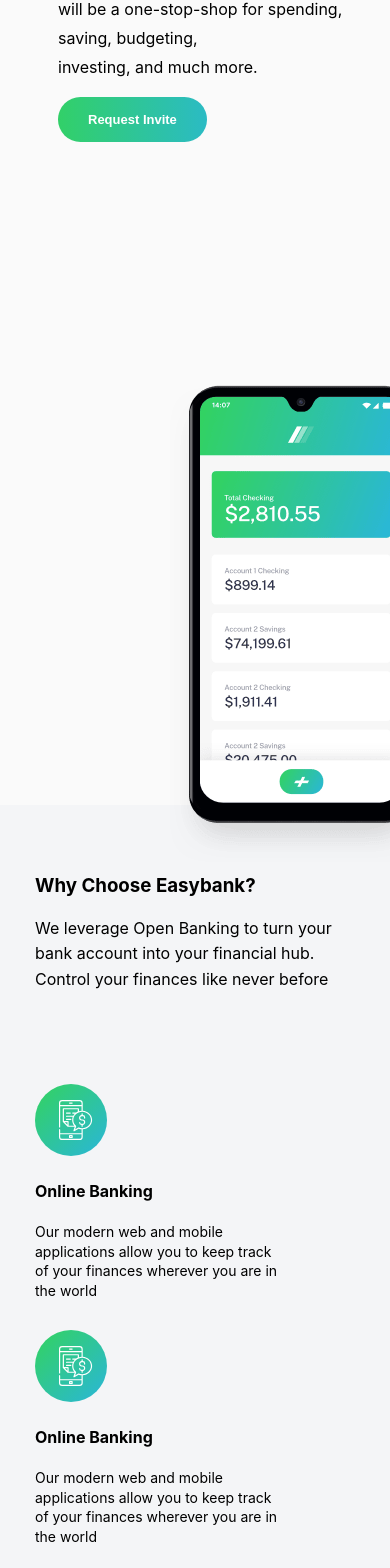
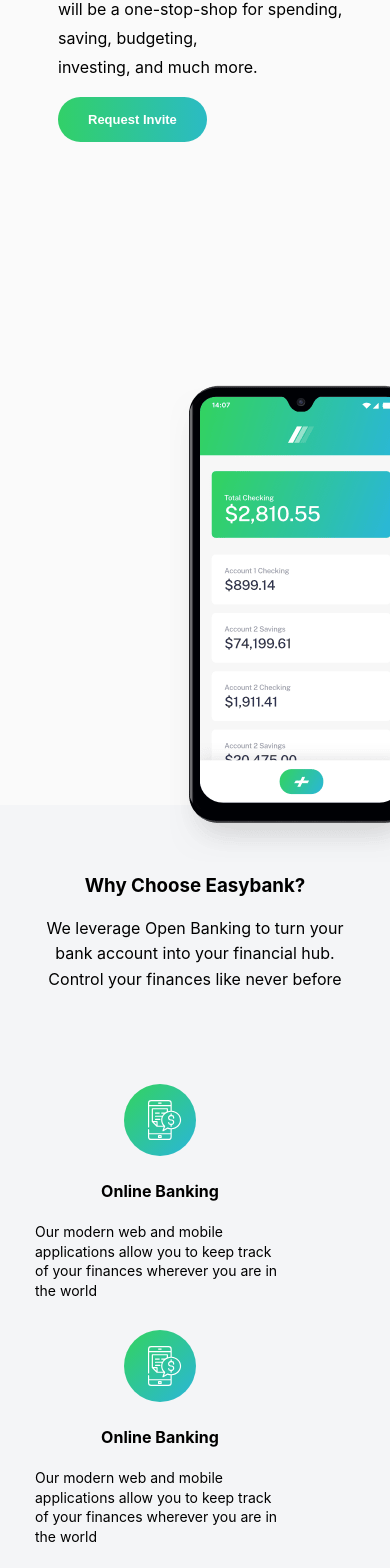
Before and after one commit to adeola2310/EasyBank, a React (Create React App) app: page / in a window 390 px wide. Shown: the part 395-1963 px from the top of the page. Built offline with nearby package versions, Linux system fonts and the light colour scheme.

Commit message:
responsiveness

```diff
--- a/src/App.css
+++ b/src/App.css
@@ -64,7 +64,6 @@
 
 @media screen and (max-width: 600px){
     .App{
-        overflow-x: hidden;
     }
 
     .home_content{
@@ -79,11 +78,12 @@
         margin: auto;
     }
     .home_image{
-        overflow-x: scroll;
+        /*overflow-x: scroll;*/
     }
 
     .why_header{
         padding: 50px 35px;
+        text-align: center;
     }
 
     .all_whys{
@@ -94,9 +94,12 @@
         grid-template-columns: repeat(1, 250px);
         grid-row-gap: 15px;
     }
+    .card{
+        text-align: center;
+    }
     .articles{
         background-color: #FAFAFA;
-        padding: 10px 35px;
+        padding: 10px 40px;
     }
     .all_articles{
         display: grid;
--- a/src/App.js
+++ b/src/App.js
@@ -46,7 +46,7 @@
                     <div className="card">
                         <img src={require('./images/icon-budgeting.svg')} alt="budget"/>
                         <h4> Online Banking</h4>
-                        <p style={{textAlign:"left", lineHeight:'1.4', fontSize: '14px'}}>
+                        <p style={{textAlign:"left", lineHeight:'1.4', fontSize: '14px'}} className="cards">
                             Our modern web and mobile applications allow you to keep track of your finances wherever you are in the world
                         </p>
                     </div>
--- a/src/UI/ArticleCard/ArtcleCard.css
+++ b/src/UI/ArticleCard/ArtcleCard.css
@@ -24,6 +24,6 @@
 
 @media screen and (max-width: 600px){
     .art_card{
-        padding: 0px;
+        margin: auto;
     }
 }
--- a/src/UI/button/button.css
+++ b/src/UI/button/button.css
@@ -9,3 +9,11 @@
     font-size: 13px;
     font-weight: bold;
 }
+
+
+@media screen and (max-width: 600px){
+    .button{
+        /*visibility: hidden;*/
+        /*display: none;*/
+    }
+}
--- a/src/components/Header/Header.css
+++ b/src/components/Header/Header.css
@@ -4,6 +4,10 @@
     height: 10vh;
 }
 
+.harmbugger{
+    /*visibility: hidden;*/
+    display: none;
+}
 .logo{
     padding: 15px;
 }
@@ -34,6 +38,11 @@
         padding: 5px 35px;
         justify-content: space-between;
     }
+    .harmbugger{
+        height: 30px;
+        visibility: initial;
+        /*visibility: visible;*/
+    }
     .lists{
         display: none;
     }
--- a/src/components/Header/Header.js
+++ b/src/components/Header/Header.js
@@ -18,6 +18,7 @@
                        <li className="item">Home</li>
                    </ul>
                        <Button label="Request Invite"/>
+                       <img src={require('../../images/icon-hamburger.svg')} className="harmbugger"/>
                </nav>
             </div>
         );
```
